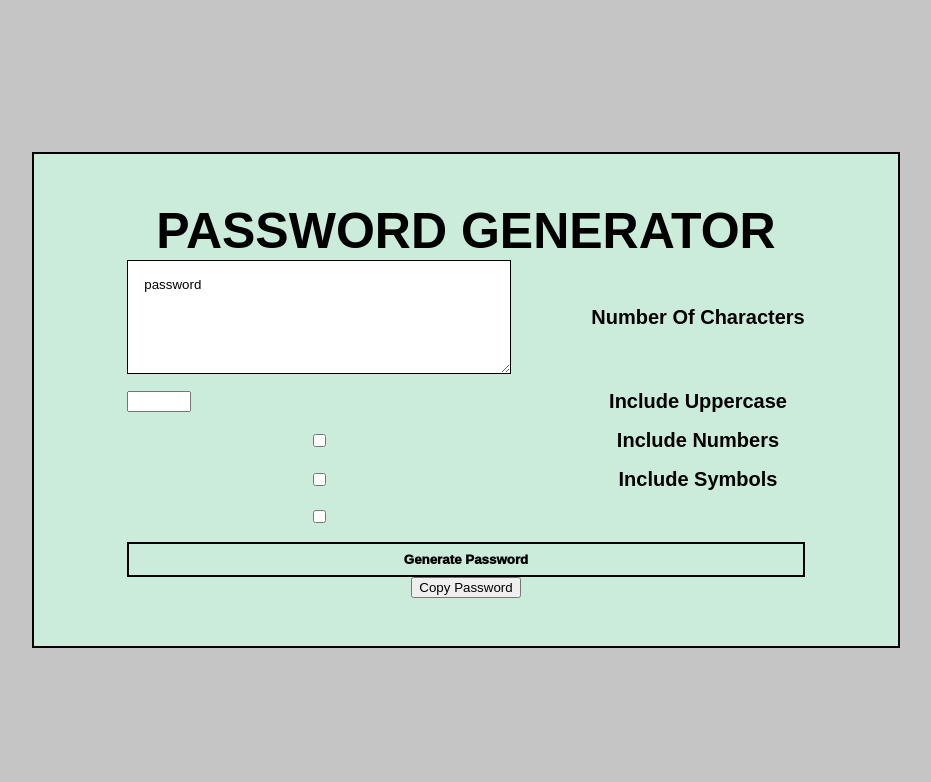
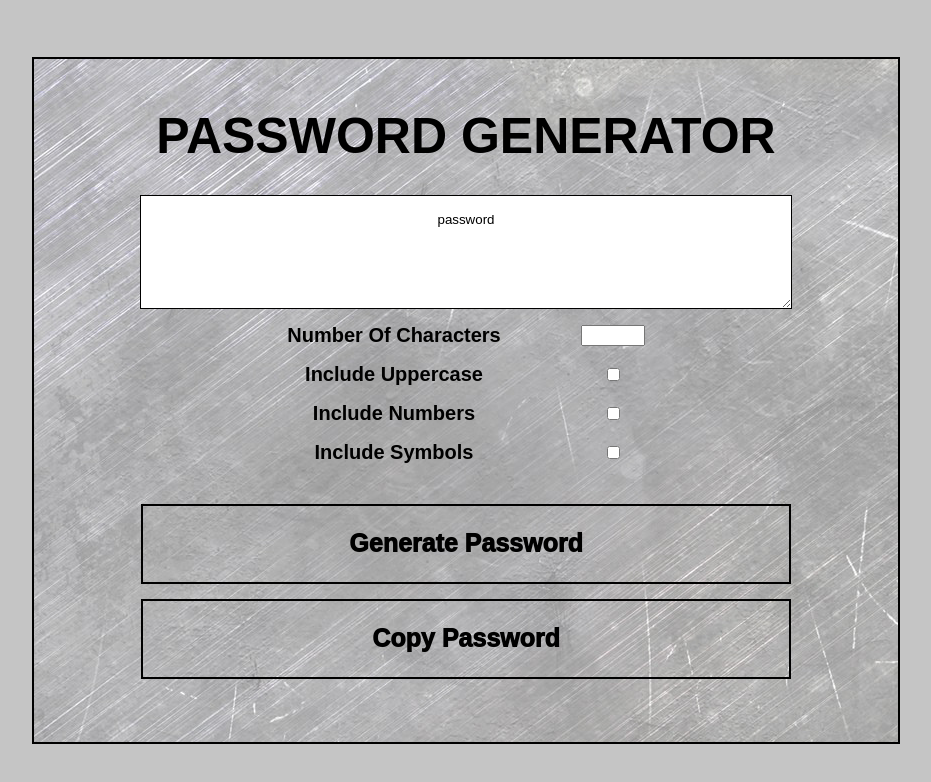
Before and after one commit to drg0drg/PasswordGenerator, a plain HTML site: page index.html in a window 1280 px wide. Shown: the whole page, without its empty margins (174-1105 px from the left). Drawn offline with Linux system fonts and the light colour scheme.

Commit message:
Update styling. Clean the code. Proper indentation.

```diff
--- a/index.html
+++ b/index.html
@@ -10,9 +10,10 @@
 <body>
     <main id="main-container"class="container-dsk container-md container-sm">
         <h1 class="PG-title-dsk PG-title-md PG-title-sm">PASSWORD GENERATOR</h1>
-        <!-- <h3 id="password-display" class= "password-display-dsk password-display-md password-display-sm">password</h3> -->
+        <div class="content-dsk content-md content-sm">
             <form id= "pass-gen-form" class="pass-gen-form-dsk pass-gen-form-md pass-gen-form-sm">
                 <textarea id="password-display" class= "password-display-dsk password-display-md password-display-sm">password</textarea>
+                <section class="section-dsk section-md section-sm">
                     <label  for="character-amount" class="label-dsk label-md label-sm">Number Of Characters</label>
                     <div class= "char-amount-container">
                         <input type="number" min="8" max="128" id="character-amount">
@@ -27,13 +28,15 @@
                     <label for="include-symbols" class="label-dsk label-md label-sm">Include Symbols</label>
                     <input type ="checkbox" id="include-symbols">
 
+                </section>
+
                 <button type="submit" class="btn-Submit-dsk btn-Submit-md btn-Submit-sm">Generate Password</button>
             </form>
             <button id="copy-pass" class="btn-Copy-dsk btn-Copy-md btn-Copy-sm">Copy Password</button>
+        </div>
     </main>
 
 
-<!-- onclick="copyPass()"  -->
 
     <script src="script.js"></script>
 
--- a/style.css
+++ b/style.css
@@ -1,3 +1,4 @@
+
 *{
     font-family: Arial, Helvetica, sans-serif;
 }
@@ -26,6 +27,7 @@ body {
 
 
 .container-sm{
+    background-image: url(assets/images/Desktop2.jpg);
     background-color: rgb(204, 236, 219);
     border: 2px solid black;
     padding: 3rem;
@@ -34,23 +36,52 @@ body {
     justify-content: center;
     align-items: center;
     flex-direction: column;
+    object-fit: cover;
 }
 
+
+
+
 .pass-gen-form-sm {
-        display:grid;
-        grid-template-columns: auto auto;
-        row-gap: 1rem;
-        column-gap: 5rem;
+    display:flex;
     justify-content: center;
     align-items: center;
+    flex-direction: column;
+    width: 100%;
 }
+
+
+
+
+
 
 .PG-title-sm {
     margin:0;
     text-align: center;
-        font-size: 20px;
+    font-size: 35px;
     font-weight: 900;
+    margin-bottom: 15px;
 }
+
+
+
+
+.section-md {
+    display:grid;
+    grid-template-columns: auto auto;
+    row-gap: 1rem;
+    column-gap: 3rem;
+    justify-content: center;
+    align-items: center;
+    margin: 0;
+    width: 100%;
+    margin-bottom: 40px;
+}
+
+
+
+
+
 
 .label-sm {
     font-size: 12px;
@@ -59,32 +90,47 @@ body {
 }
 
 
+
+
+
+
 .password-display-sm {
     background-color: white;
     color: black;
     padding: 1rem;
     border: 1px solid black;
     height: 5rem;
-        width: 90%;
-        display:flex;
-        justify-content: center;
-        align-items: center;
+    width: 83%;
     word-break: break-all;
+    text-align: center;
+    margin-bottom: 10px;
 }
 
-    .btn-Submit-sm {
-        grid-column: span 2;
+
+
+
+
+.btn-Submit-sm,
+.btn-Copy-sm {
+    width: 100%;
+    height: 5rem;
     border: 2px solid black;
     padding: 0.5rem 1rem;
-        font-weight: bold;
     cursor: pointer;
+    font-size: 20px;
     font-weight: 1000;
     background-color: transparent;
+    margin-bottom: 10px;
 }
 
-    .btn-Submit-sm:hover {
+
+
+
+.btn-Submit-sm:hover,
+.btn-Copy-sm:hover {
     background-color: #1e9e1333;
 }
+
 }
 
 
@@ -104,6 +150,7 @@ body {
 
 
 .container-md{
+    background-image: url(assets/images/Desktop2.jpg);
     background-color: rgb(204, 236, 219);
     border: 2px solid black;
     padding: 3rem;
@@ -112,56 +159,97 @@ body {
     justify-content: center;
     align-items: center;
     flex-direction: column;
+    object-fit: cover;
 }
 
+
+
+
 .pass-gen-form-md {
+    display:flex;
+    justify-content: center;
+    align-items: center;
+    flex-direction: column;
+    width: 100%;
+}
+
+
+
+
+
+.PG-title-md {
+    margin:0;
+    text-align: center;
+    font-size: 50px;
+    font-weight: 900;
+    margin-bottom: 30px;
+}
+
+
+
+
+.section-md {
     display:grid;
     grid-template-columns: auto auto;
     row-gap: 1rem;
     column-gap: 5rem;
     justify-content: center;
     align-items: center;
+    margin: 0;
+    width: 100%;
+    margin-bottom: 40px;
 }
 
-.PG-title-md {
-    margin:0;
-    text-align: center;
-    font-size: 50px;
-    font-weight: 900;
-}
+
+
+
+
+
 
 .label-md {
     font-size: 20px;
     font-weight: 800;
     text-align: center;
-
 }
 
 
-.password-display-dsk {
+
+
+
+.password-display-md {
+    grid-column: span 2;
     background-color: white;
     color: black;
     padding: 1rem;
     border: 1px solid black;
     height: 5rem;
-    width: 350px;
-    display:flex;
-    justify-content: center;
-    align-items: center;
+    width: 93%;
     word-break: break-all;
+    text-align: center;
+    margin-bottom: 15px;
 }
 
-.btn-Submit-dsk {
-    grid-column: span 2;
+
+
+
+
+.btn-Submit-md,
+.btn-Copy-md {
+    width: 100%;
+    height: 5rem;
     border: 2px solid black;
     padding: 0.5rem 1rem;
-    font-weight: bold;
     cursor: pointer;
+    font-size: 25px;
     font-weight: 1000;
     background-color: transparent;
+    margin-bottom: 15px;
 }
 
-.btn-Submit-md:hover {
+
+
+.btn-Submit-md:hover,
+.btn-Copy-md:hover {
     background-color: #1e9e1333;
 }
 }
@@ -183,6 +271,7 @@ body {
 
 
 .container-dsk{
+    background-image: url(assets/images/Desktop2.jpg);
     background-color: rgb(204, 236, 219);
     border: 2px solid black;
     padding: 3rem;
@@ -191,56 +280,95 @@ body {
     justify-content: center;
     align-items: center;
     flex-direction: column;
+    object-fit: cover;
+
 }
 
+
+
 .pass-gen-form-dsk {
+    display:flex;
+    justify-content: center;
+    align-items: center;
+    flex-direction: column;
+    width: 650px;
+}
+
+
+
+
+.PG-title-dsk {
+    margin:0;
+    text-align: center;
+    font-size: 50px;
+    font-weight: 900;
+    margin-bottom: 30px;
+}
+
+
+
+
+.section-dsk {
     display:grid;
     grid-template-columns: auto auto;
     row-gap: 1rem;
     column-gap: 5rem;
     justify-content: center;
     align-items: center;
+    margin: 0;
+    width: 100%;
+    margin-bottom: 40px;
 }
 
-    .PG-title-dsk {
-        margin:0;
-        text-align: center;
-        font-size: 50px;
-        font-weight: 900;
-    }
+
+
+
+
 
 .label-dsk {
     font-size: 20px;
     font-weight: 800;
     text-align: center;
-
 }
 
 
+
+
 .password-display-dsk {
+    grid-column: span 2;
     background-color: white;
     color: black;
     padding: 1rem;
     border: 1px solid black;
     height: 5rem;
-        width: 350px;
-        display:flex;
-        justify-content: center;
-        align-items: center;
+    width: 95%;
     word-break: break-all;
+    text-align: center;
+    margin-bottom: 15px;
 }
 
-    .btn-Submit-dsk {
-        grid-column: span 2;
+
+
+.btn-Submit-dsk,
+.btn-Copy-dsk {
+    width: 100%;
+    height: 5rem;
     border: 2px solid black;
     padding: 0.5rem 1rem;
-        font-weight: bold;
     cursor: pointer;
+    font-size: 25px;
     font-weight: 1000;
     background-color: transparent;
+    margin-bottom: 15px;
 }
 
-    .btn-Submit-dsk:hover {
+
+
+
+.btn-Submit-dsk:hover,
+.btn-Copy-dsk:hover {
     background-color: #1e9e1333;
 }
+
+
 }
```
Also changed, not shown: script.js (+23 -3 lines), assets/images/Desktop.jpg (added), assets/images/Desktop2.jpg (added). Lines whose indentation alone changed are shown as unchanged.
